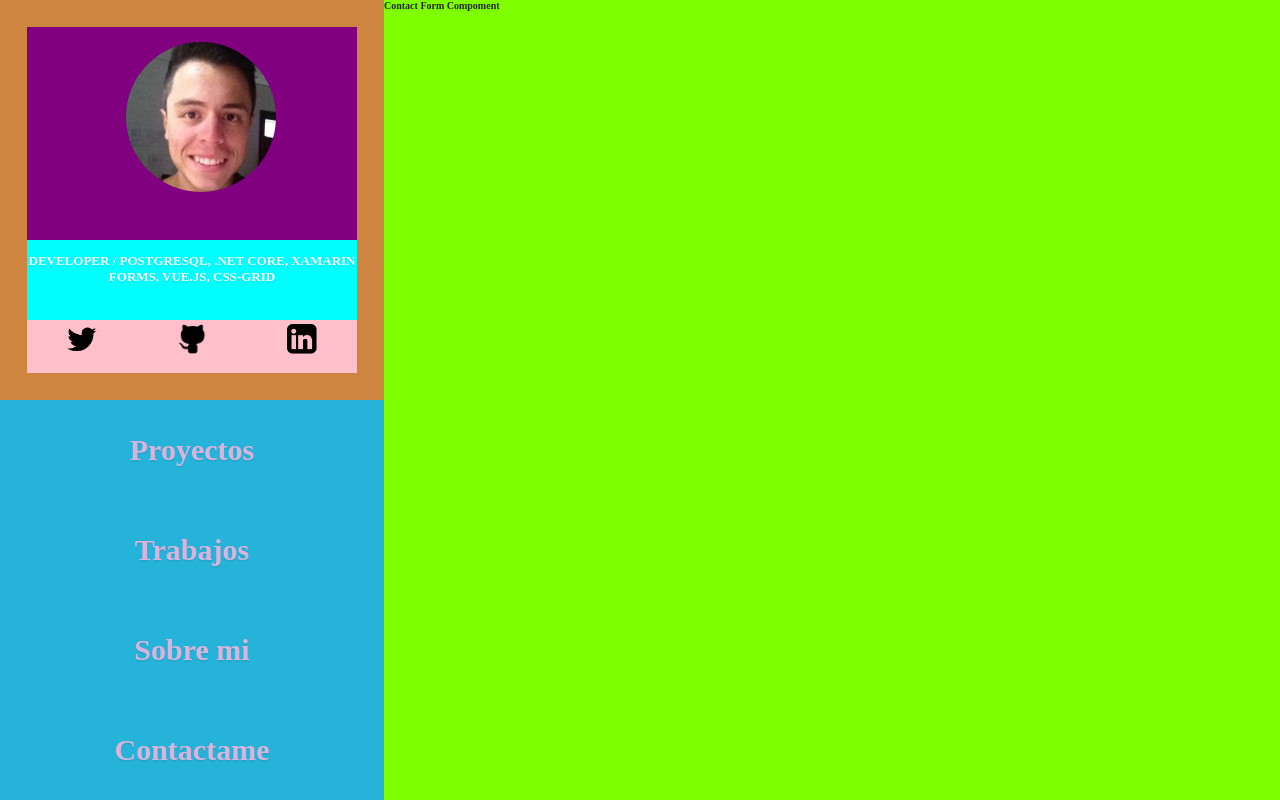
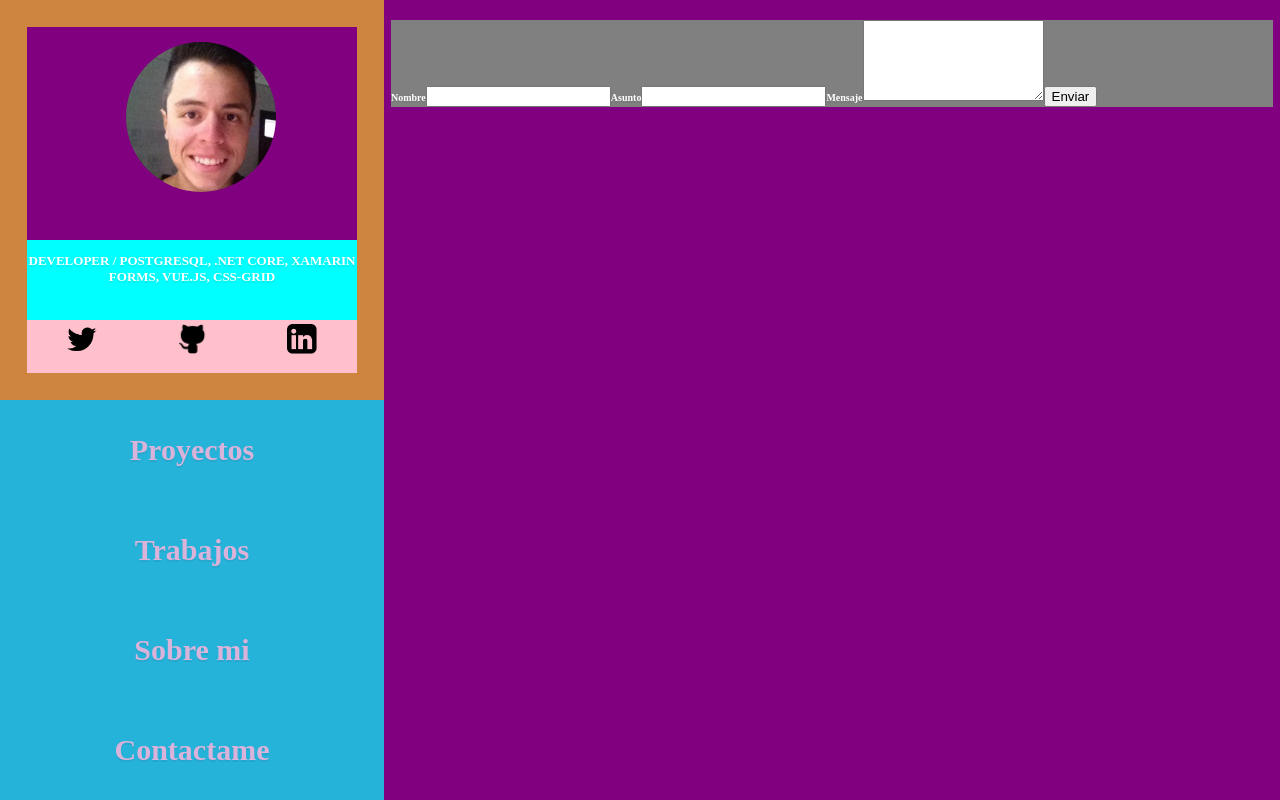
Before and after one commit to thirty33/CurriculVitae_Administrator, a Vue app: page /contact in a window 1280 px wide. Built offline with nearby package versions, Linux system fonts and the light colour scheme.

Commit message:
form validations finished

```diff
--- a/src/components/ContactMe.vue
+++ b/src/components/ContactMe.vue
@@ -1,15 +1,115 @@
 <template>
-    <div class="">
-        Contact Form Compoment
+	<div id="contact_me_main">
+    <div id="contact_me_form_wrapper">
+			<div id="contact_me_form_container">
+				<form id="contact_me_form"
+					@submit="checkForm"
+					method="post">
+					<div class="form-group">
+							<label for="name">Nombre</label>
+							<input type="text"
+								id="name"
+								class="form-control"
+								:class="{'field_error' : nameError}"
+								v-model="name"
+								@click="removeErrorMessage">
+							<label for="subject">Asunto</label>
+							<input type="text"
+								id="subject"
+								class="form-control"
+								:class="{'field_error' : subjectError}"
+								v-model="subject"
+								@click="removeErrorMessage">
+							<label for="message">Mensaje</label>
+							<textarea
+								id="message"
+								rows="5"
+								class="form-control"
+								:class="{'field_error' : messageError}"
+								v-model="message"
+								@click="removeErrorMessage">
+							</textarea>
+							<input
+								type="submit"
+								value="Enviar">
+					</div>
+				</form>
+			</div>
+		</div>
 	</div>
 </template>
 
 <script>
 export default {
+  data() {
+		return {
+			name: null,
+			subject: null,
+			message: null,
+			nameError: false,
+			subjectError: false,
+			messageError: false
+		}
+	},
+	methods: {
+		submitted: function () {
+			// console.log('Is entering in function')
+		},
+		checkForm: function (e) {
+			if (this.name && this.subject && this.message) {
+        return true;
+      }
 
+      if (!this.name) {
+				this.nameError = true;
+				this.name = 'name required';
+      }
+      if (!this.subject) {
+				this.subjectError = true;
+        this.subject = 'subject required';
+      }
+      if (!this.message) {
+				this.messageError = true;
+        this.message = 'messagge required';
+      }
+			e.preventDefault();
+		},
+		removeErrorMessage: function (ev) {
+			if(ev.target.id == 'name'){
+				this.nameError = false;
+				this.name = null;
+			}
+			if(ev.target.id == 'subject'){
+				this.subjectError = false;
+				this.subject = null;
+			}
+			if(ev.target.id == 'message'){
+				this.messageError = false;
+				this.message = null;
+			}
+		}
+	}
 }
 </script>
 
-<style>
+<style scoped>
+#contact_me_form_wrapper {
+	color: white;
+	background-color: purple;
+	height: inherit;
+	position: relative;
+	overflow-y:scroll;
+}
 
+#contact_me_form_container {
+	background-color: gray;
+	position: absolute;
+	right: 0.7em;
+  left: 0.7em;
+	top: 2em;
+}
+
+.field_error {
+	color: red !important;
+}
 </style>
```
